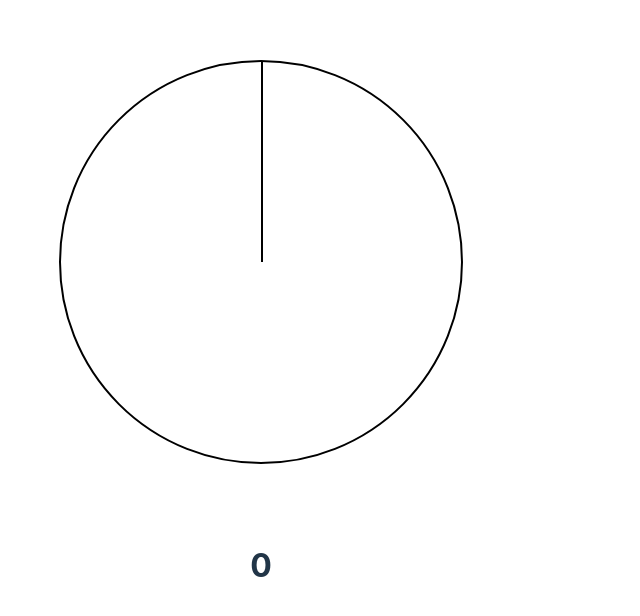
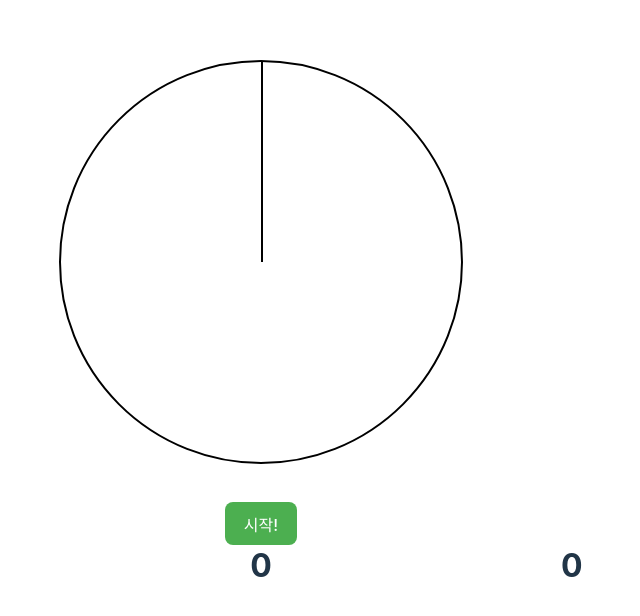
Before and after one commit to hoit1011/pomodoro-timer, a React (Vite) app: page / in a window 1280 px wide. Shown: the part 138-754 px from the top of the page, without its empty margins (379-1019 px from the left). Built offline with nearby package versions, Linux system fonts and the light colour scheme.

Commit message:
front-end

```diff
--- a/src/App.css
+++ b/src/App.css
@@ -20,6 +20,7 @@
   height: 50%;
   background-color: black;
   transform-origin: 50% 100%;
+  z-index: 5;
 }
 
 .fill {
@@ -36,3 +37,12 @@
   font-size: 2rem;
   font-weight: bold;
 }
+
+.startBtn{
+  position: absolute;
+  top: 110%;
+  background-color: #4CAF50;
+  color: white;
+  border-color: black;
+  border: 2px;
+}
--- a/src/pages/home.tsx
+++ b/src/pages/home.tsx
@@ -5,20 +5,19 @@ const ClockHand: React.FC = () => {
   const [isDragging, setIsDragging] = useState<boolean>(false)
   const [minute, setMinute] = useState<number>(0)
   const clockRef = useRef<HTMLDivElement>(null)
+  const [isStarted, setIsStarted] = useState<boolean>(false)
 
   useEffect(() => {
     const handleMouseMove = (event: MouseEvent) => {
-      if (isDragging) {
+      if (isDragging && !isStarted) {
         const centerX = window.innerWidth / 2
         const centerY = window.innerHeight / 2
         const newAngle = ((Math.atan2(event.clientY - centerY, event.clientX - centerX) * (180 / Math.PI)) + 90) % 360
-        const miniteAngle = Math.round(newAngle / 6)
-        setMinute(miniteAngle < 0 ? miniteAngle + 61 : miniteAngle)
+        const minuteAngle = Math.ceil(newAngle / 6)
+        setMinute(minuteAngle <= 0 ? minuteAngle + 60 : minuteAngle)
         setAngle(newAngle < 0 ? newAngle + 360 : newAngle)
       }
-    };
-
-
+    }
 
     const startDragging = () => setIsDragging(true)
     const stopDragging = () => setIsDragging(false)
@@ -31,8 +30,30 @@ const ClockHand: React.FC = () => {
       window.removeEventListener('mousemove', handleMouseMove)
       window.removeEventListener('mousedown', startDragging)
       window.removeEventListener('mouseup', stopDragging)
+    }
+  }, [isDragging, isStarted])
+
+  useEffect(() => {
+    let interval: number
+
+    if (isStarted) {
+      interval = setInterval(() => {
+        setAngle((prevAngle) => prevAngle - 0.01)
+      }, 100)
+      interval = setInterval(() => {
+        setMinute((prevMinute) => prevMinute - 1)
+      },60000)
+    }
+
+    return () => {
+      clearInterval(interval)
     };
-  }, [isDragging])
+  }, [isStarted])
+
+  const handleStartBtnClick = () => {
+    setIsStarted(true)
+  };
+
   return (
     <div className="clock" ref={clockRef}>
       <div
@@ -41,10 +62,17 @@ const ClockHand: React.FC = () => {
           transform: `rotate(${angle}deg)`,
         }}
       ></div>
-      <div className="fill" style={{
-          background: `conic-gradient(red ${angle}deg, transparent 0deg)`,
-        }}></div>
-      <div className='time'>{minute}</div>
+      <div
+        className="fill"
+        style={{
+          background: `conic-gradient(${isStarted ? 'blue' : 'red'} ${angle}deg, transparent 0deg)`,
+        }}
+      ></div>
+      <button className="startBtn" onClick={handleStartBtnClick}>
+        시작!
+      </button>
+      <div className="time">{minute}</div>
+      <div className='time' style={{ left:500}}> {angle}</div>
     </div>
   );
 };
```
